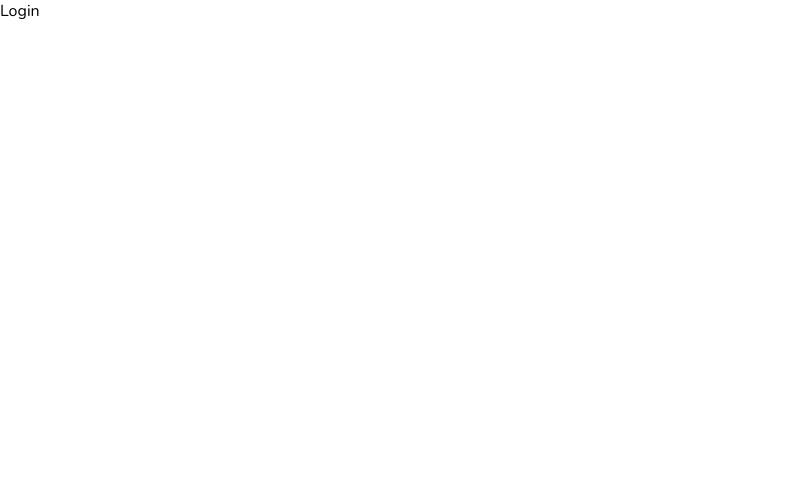
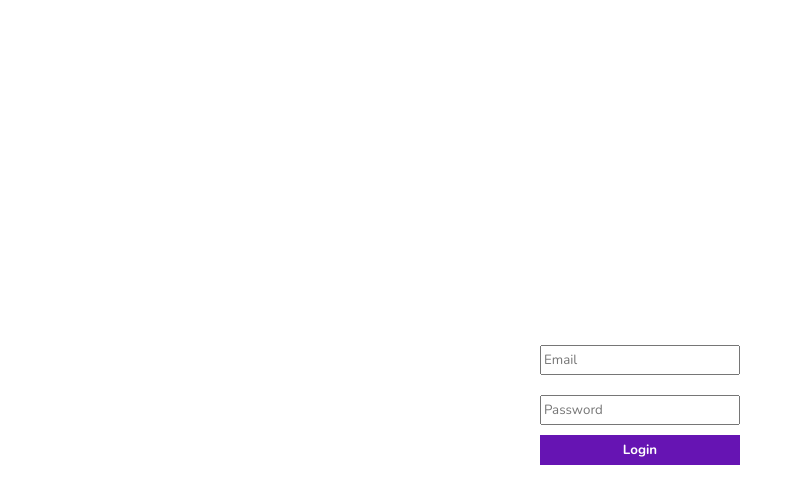
Before and after one commit to Bartek-Wieckowski/react-admin-dashboard, a React (Create React App) app: page /login in a window 1280 px wide. Shown: the top 504 px of the page, without its empty margins (0-802 px from the left). Built offline with nearby package versions, Linux system fonts and the light colour scheme.

Commit message:
created Login pages with css and state of error msg

```diff
--- a/src/pages/login/Login.jsx
+++ b/src/pages/login/Login.jsx
@@ -1,7 +1,17 @@
-import React from 'react'
+import React, { useState } from "react";
+import "./login.scss";
 
 export const Login = () => {
+  const [error, setError] = useState(false);
+
   return (
-    <div>Login</div>
-  )
-}
+    <div className="login">
+      <form>
+        <input type="email" placeholder="Email" />
+        <input type="password" placeholder="Password" />
+        <button type="submit">Login</button>
+        {error && <span>Wrong email or password!</span>}
+      </form>
+    </div>
+  );
+};
--- a/src/pages/login/login.scss
+++ b/src/pages/login/login.scss
@@ -0,0 +1,34 @@
+.login {
+  height: 100vh;
+  display: flex;
+  align-items: center;
+  justify-content: center;
+
+  form {
+    display: flex;
+    flex-direction: column;
+    align-items: center;
+
+    input {
+      width: 200px;
+      height: 30px;
+      margin: 10px;
+    }
+
+    button {
+      width: 200px;
+      height: 30px;
+      border: none;
+      background-color: rgb(102, 20, 179);
+      color: #fff;
+      font-weight: 700;
+      cursor: pointer;
+    }
+
+    span {
+      font-size: 12px;
+      color: red;
+      margin-top: 10px;
+    }
+  }
+}
```
